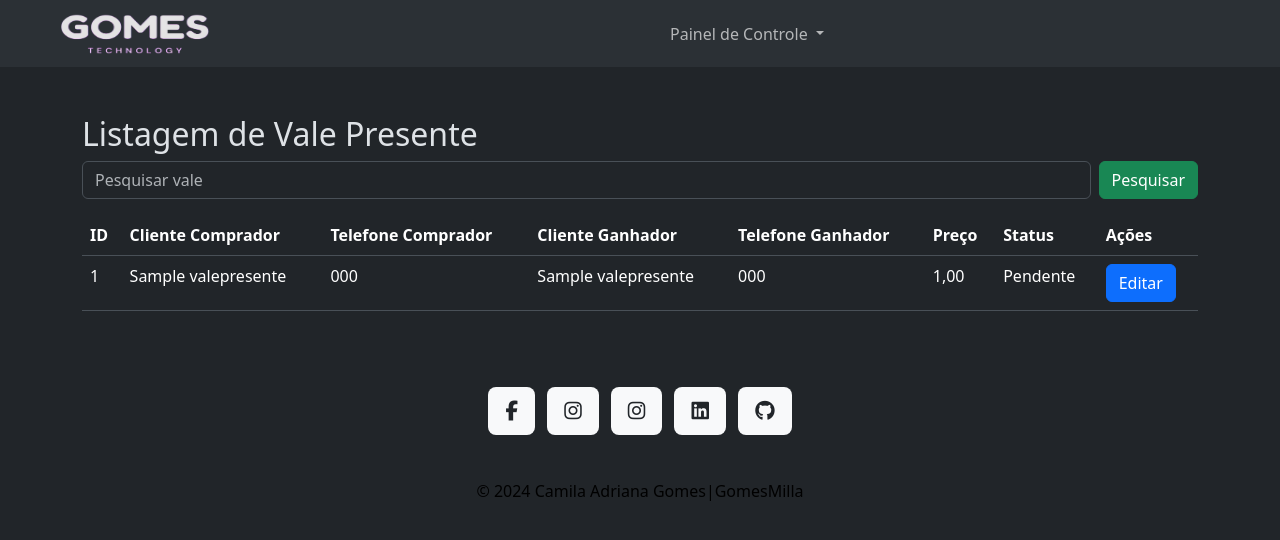
After one commit to GomesMilla/ControleEstoque, a Django app: page /core/listar_vale_presente/ in a window 1280 px wide. The commit adds this page. Shown: the top 540 px of the page. Run offline with Django 5.2, Linux system fonts and the light colour scheme; the visitor is signed in with stand-in values (Sample User, id 1); tables that the repository leaves empty hold one stand-in row (values such as "Sample post"); some libraries are stand-ins or nearby versions.

Commit message:
:pushpin: Nova funcionalidade de cadastro de vale presente

```diff
--- a/apps/core/urls.py
+++ b/apps/core/urls.py
@@ -23,4 +23,9 @@ urlpatterns = [
 
     # venda
     path('cadastrar_venda/', VendaCreateView.as_view(), name='cadastrar_venda'),
+
+    # Vale Presente
+    path('cadastrar_vale_presente/', ValePresenteCreateView.as_view(), name='cadastrar_vale_presente'),
+    path('listar_vale_presente/', ValePresenteList.as_view(), name='listar_vale_presente'),
+    path('editar_pedido/<int:pk>/', ValePresenteUpdateView.as_view(), name='editar_pedido'),
 ]
--- a/apps/core/views.py
+++ b/apps/core/views.py
@@ -237,10 +237,8 @@ class PedidoListView(LoginRequiredMixin, ListView):
         query = self.request.GET.get('q')
         if self.request.user.is_superuser:
             queryset = Pedido.objects.all()
-        elif self.request.user.if_funcionario:
-            queryset = Pedido.objects.filter(vendedor=self.request.user)
         else:
-            queryset = Pedido.objects.filter(vendedor__empresa=self.request.user.empresa)
+            queryset = Pedido.objects.filter(empresa=self.request.user.empresa)
 
         if query:
             queryset = queryset.filter(
@@ -353,3 +351,55 @@ class VendaListView(LoginRequiredMixin, UserPassesTestMixin, ListView):
         periodometa_id = self.kwargs.get('periodometa_id')
         context['periodometa'] = get_object_or_404(PeriodoMeta, id=periodometa_id, empresa=self.request.user.empresa)
         return context
+
+class ValePresenteCreateView(LoginRequiredMixin, CreateView):
+    model = ValePresente
+    form_class = ValePresenteForm
+    template_name = 'core/valepresente/cadastrar.html'
+    success_url = reverse_lazy('listar_vale_presente')
+
+    def get_form_kwargs(self):
+        kwargs = super().get_form_kwargs()
+        kwargs['user'] = self.request.user
+        return kwargs
+
+    def form_valid(self, form):
+        form.instance.vendedor = self.request.user
+        form.instance.empresa = self.request.user.empresa  # Define a empresa do pedido como a empresa do usuário logado
+        # Garantir que o produto pertence à mesma empresa do vendedor
+        return super().form_valid(form)
+
+class ValePresenteList(LoginRequiredMixin, ListView):
+    model = ValePresente
+    template_name = 'core/valepresente/listar.html'
+    context_object_name = 'vales'
+
+    def get_queryset(self):
+        query = self.request.GET.get('q')
+        if self.request.user.is_superuser:
+            queryset = ValePresente.objects.all()
+        else:
+            queryset = ValePresente.objects.filter(empresa=self.request.user.empresa)
+
+        if query:
+            queryset = queryset.filter(
+                Q(cliente_nome__icontains=query) |
+                Q(cliente_ganhador_nome__icontains=query)
+            )
+
+        return queryset
+
+class ValePresenteUpdateView(LoginRequiredMixin, UserPassesTestMixin, UpdateView):
+    model = ValePresente
+    form_class = ValePresenteUpdateForm
+    template_name = 'core/valepresente/editar.html'
+    success_url = reverse_lazy('listar_vale_presente')
+
+    def test_func(self):
+        valepresente = self.get_object()
+        return self.request.user.is_superuser or self.request.user == valepresente.vendedor or self.request.user.empresa == valepresente.vendedor.empresa
+
+    def handle_no_permission(self):
+        if self.request.user.is_authenticated:
+            return redirect('home')
+        return super().handle_no_permission()
--- a/templates/base/index.html
+++ b/templates/base/index.html
@@ -205,6 +177,15 @@
                                 </li>
                                 <li class="nav-item dropdown">
                                     <a class="nav-link dropdown-toggle" href="#" role="button" data-bs-toggle="dropdown" aria-expanded="false">
+                                        Vale Presente
+                                    </a>
+                                    <ul class="dropdown-menu">
+                                        <li><a class="dropdown-item" href="{% url 'cadastrar_vale_presente' %}">Cadastrar Vale Presente</a></li>
+                                        <li><a class="dropdown-item" href="{% url 'listar_vale_presente' %}">LIstar Vale Presente</a></li>
+                                    </ul>
+                                </li>
+                                <li class="nav-item dropdown">
+                                    <a class="nav-link dropdown-toggle" href="#" role="button" data-bs-toggle="dropdown" aria-expanded="false">
                                         Cliente
                                     </a>
                                     <ul class="dropdown-menu">
@@ -213,6 +194,9 @@
                                         <li><a class="dropdown-item" aria-current="page" href="{% url 'lista_clientes' %}">Clientes</a></li>
                                     </ul>
                                 </li>
+                                <button class="btn" type="button" data-bs-toggle="offcanvas" data-bs-target="#offcanvasRight" aria-controls="offcanvasRight">
+                                    <span class="navbar-toggler-icon"></span>
+                                </button>
                             {% endif %}
                         </ul>
                     {% endif %}
@@ -224,6 +208,43 @@
                 {% endif %}
             </div>
         </nav>
+        <div class="offcanvas offcanvas-end" tabindex="-1" id="offcanvasRight" aria-labelledby="offcanvasRightLabel">
+                <div class="offcanvas-header">
+                    <h5 class="offcanvas-title" id="offcanvasRightLabel">Configurações</h5>
+                    <button type="button" class="btn-close" data-bs-dismiss="offcanvas" aria-label="Close"></button>
+                </div>
+                <div class="offcanvas-body">
+                    {% if not objuser.if_funcionario %}
+                        <h6>Empresa</h6>
+                        <ul class="list-group">
+                            <a class="list-group-item list-group-item-action" href="{% url 'editar_empresa' objuser.empresa.pk %}">Editar Empresa</a>
+                            <a class="list-group-item list-group-item-action" href="{% url 'detalhes_empresa' objuser.empresa.pk %}">Visualizar Empresa</a>
+                        </ul>
+                        <h6 class="mt-3">Meta</h6>
+                        <ul class="list-group">
+                            <a class="list-group-item list-group-item-action" aria-current="page" href="{% url 'cadastrar_meta'%}">Cadastrar Meta</a>
+                            <a class="list-group-item list-group-item-action" aria-current="page" href="{% url 'lista_metas'%}">Listagem de Metas</a>
+                        </ul>
+                        <h6 class="mt-3">Estoque</h6>
+                        <ul class="list-group">
+                            <a class="list-group-item list-group-item-action" aria-current="page" href="{% url 'cadastrar_estoque' %}">Cadastrar Estoque</a>
+                        </ul>
+                        <h6 class="mt-3">Colaborador</h6>
+                        <ul class="list-group">
+                            <a class="list-group-item list-group-item-action" href="{% url 'cadastrar_usuario' %}">Cadastrar Colaborador</a>
+                            <a class="list-group-item list-group-item-action" href="{% url 'lista_usuarios' objuser.empresa.pk %}">Listar Colaborador</a>
+                        </ul>
+                        <h6 class="mt-3">Agenda(FAZER)</h6>
+                        <ul class="list-group">
+                            <a class="list-group-item list-group-item-action" href="{% url 'cadastrar_usuario' %}">Agenda</a>
+                        </ul>
+                        <h6 class="mt-3">Fonecedores(FAZER)</h6>
+                        <ul class="list-group">
+                            <a class="list-group-item list-group-item-action" href="{% url 'cadastrar_usuario' %}">Fonecedores</a>
+                        </ul>
+                    {% endif %}
+                </div>
+        </div>
         {% if objuser and not objuser.is_superuser %}
             <a type="button" class="btn btn-primary ms-5" href="{% url 'cadastrar_venda' %}"
             style="--bs-btn-padding-y: .25rem; --bs-btn-padding-x: .5rem; --bs-btn-font-size: .75rem;">
--- /dev/null
+++ b/templates/core/valepresente/listar.html
@@ -0,0 +1,53 @@
+{% extends "base/index.html" %}
+{% load static bootstrap %}
+{% block conteudo %}
+
+    <div class="container mt-5">
+        <h2>Listagem de Vale Presente</h2>
+        <div class="row">
+            <form method="get" class="form-inline mb-3 d-flex">
+                <input type="text" name="q" class="form-control me-2" placeholder="Pesquisar vale" value="{{ request.GET.q }}">
+                <button type="submit" class="btn btn-success">Pesquisar</button>
+            </form>
+        </div>
+        <table class="table table-hover">
+            <thead>
+                <tr>
+                    <th>ID</th>
+                    <th>Cliente Comprador</th>
+                    <th>Telefone Comprador</th>
+                    <th>Cliente Ganhador</th>
+                    <th>Telefone Ganhador</th>
+                    <th>Preço</th>
+                    <th>Status</th>
+                    <th>Ações</th>
+                </tr>
+            </thead>
+            <tbody>
+                {% for vale in vales %}
+                <tr>
+                    <td>{{ vale.id }}</td>
+                    {% if vale.cliente_nome %}
+                        <td>{{ vale.cliente_nome }}</td>
+                    {% else %}
+                        <td>{{ vale.cliente|default:"" }}</td>
+                    {% endif %}
+                    <td>{{ vale.cliente_telefone }}</td>
+                    {% if vale.cliente_ganhador_nome %}
+                        <td>{{ vale.cliente_ganhador_nome }}</td>
+                    {% else %}
+                        <td>{{ vale.cliente_ganhador }}</td>
+                    {% endif %}
+                    <td>{{ vale.cliente_ganhador_telefone }}</td>
+                    <td>{{ vale.preco }}</td>
+                    <td>{{ vale.get_status_display }}</td>
+                    <td>
+                        <a href="{% url 'editar_pedido' vale.pk %}" class="btn btn-primary">Editar</a>
+                    </td>
+                </tr>
+                {% endfor %}
+            </tbody>
+        </table>
+    </div>
+
+{% endblock conteudo %}
```
Also changed, not shown: other parts of templates/base/index.html (+1 -29 lines), apps/core/forms.py (+45 -1 lines), apps/core/models.py (+29 -0 lines), templates/core/valepresente/cadastrar.html (added, +29 -0 lines), templates/core/valepresente/editar.html (added, +34 -0 lines), templates/core/valepresente/inativar.html (added).
